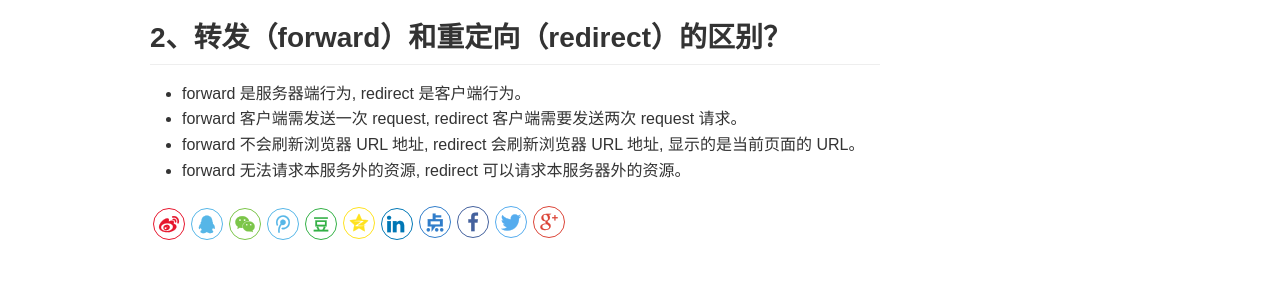
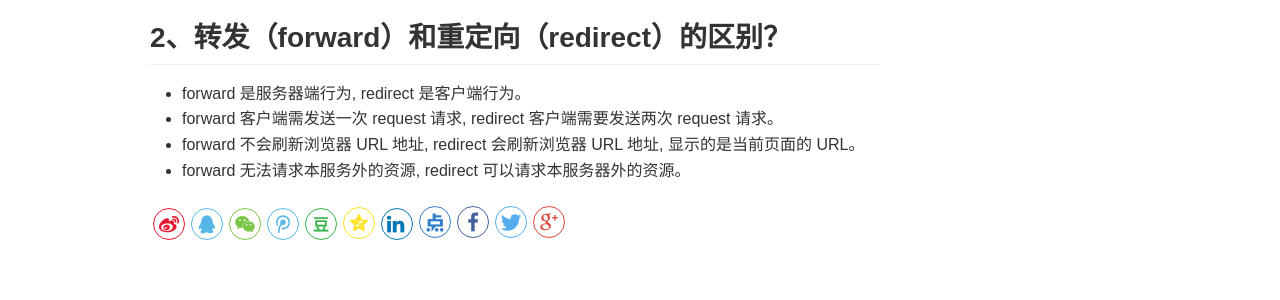
Before and after one commit to DoctorDeng/DoctorDeng.github.io, a Jekyll site: the page built from _posts/2016-09-12-java-面试.md, in a window 1280 px wide. Shown: the part 1201-1501 px from the top of the page. Built offline with Jekyll 4.4.1, drawn with Linux system fonts in a browser that asks for light colours.

Commit message:
modify file

```diff
--- a/_posts/2016-09-12-java-面试.md
+++ b/_posts/2016-09-12-java-面试.md
@@ -31,6 +31,6 @@ keywords: java, 面试
 
 ## 2、转发（forward）和重定向（redirect）的区别？
 * forward 是服务器端行为, redirect 是客户端行为。
-* forward 客户端需发送一次 request, redirect 客户端需要发送两次 request 请求。
+* forward 客户端需发送一次 request 请求, redirect 客户端需要发送两次 request 请求。
 * forward 不会刷新浏览器 URL 地址, redirect 会刷新浏览器 URL 地址, 显示的是当前页面的 URL。
 * forward 无法请求本服务外的资源, redirect 可以请求本服务器外的资源。
```
